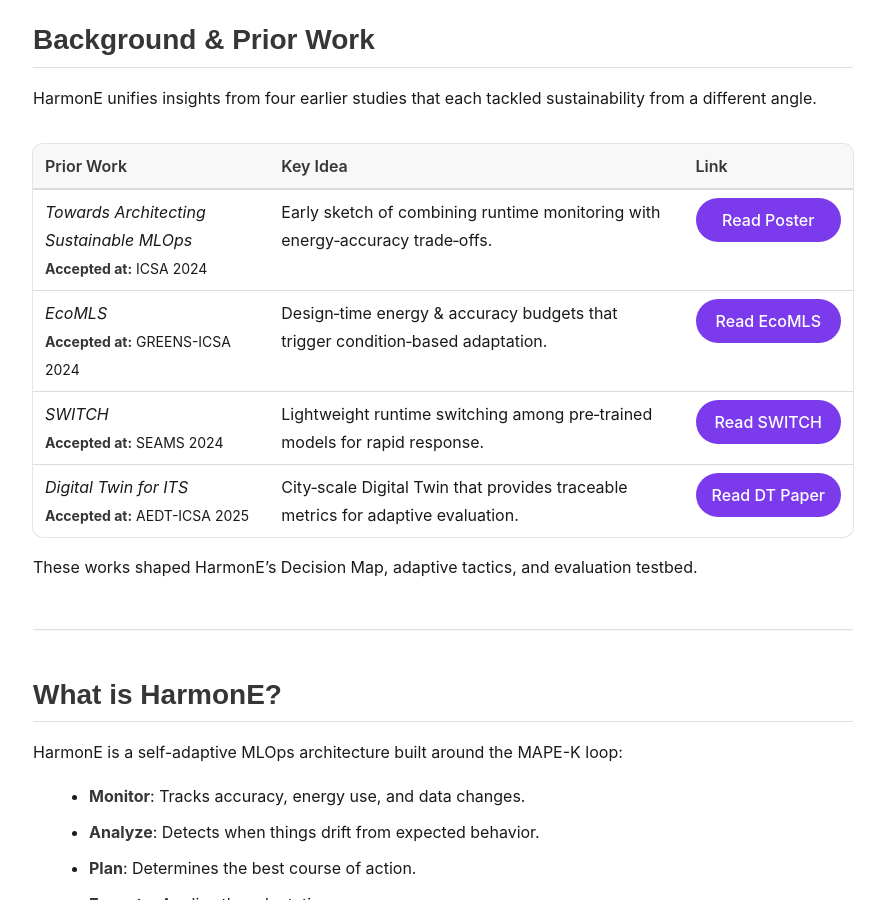
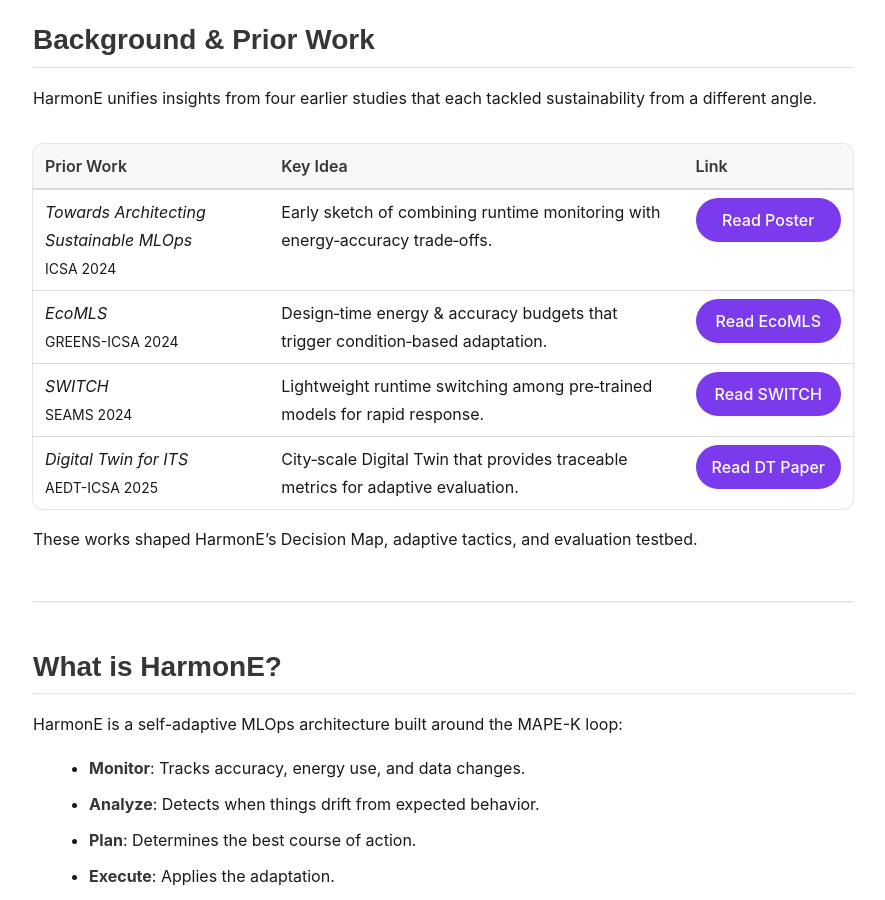
Before and after one commit to sa4s-serc/HarmonE, a Jekyll site: the page built from index.md, in a window 1280 px wide and 900 px high, scrolled down 1797 px. Shown: the whole window, without its empty margins (197-1082 px from the left). Built offline with Jekyll 4.4.1, drawn with Linux system fonts in a browser that asks for light colours; some web fonts are replaced.

Commit message:
table formatting

```diff
--- a/index.md
+++ b/index.md
@@ -69,7 +69,7 @@
     <tr>
       <td>
         <em>Towards Architecting Sustainable MLOps</em><br>
-        <small><strong>Accepted at:</strong> ICSA 2024</small>
+        <small>ICSA 2024</small>
       </td>
       <td>Early sketch of combining runtime monitoring with energy‑accuracy trade‑offs.</td>
       <td><a class="button-purple" href="https://arxiv.org/pdf/2404.04572" target="_blank">Read&nbsp;Poster</a></td>
@@ -77,7 +77,7 @@
     <tr>
       <td>
         <em>EcoMLS</em><br>
-        <small><strong>Accepted at:</strong> GREENS-ICSA 2024</small>
+        <small>GREENS-ICSA 2024</small>
       </td>
       <td>Design‑time energy & accuracy budgets that trigger condition‑based adaptation.</td>
       <td><a class="button-purple" href="https://arxiv.org/pdf/2404.11411" target="_blank">Read&nbsp;EcoMLS</a></td>
@@ -85,7 +85,7 @@
     <tr>
       <td>
         <em>SWITCH</em><br>
-        <small><strong>Accepted at:</strong> SEAMS 2024</small>
+        <small>SEAMS 2024</small>
       </td>
       <td>Lightweight runtime switching among pre‑trained models for rapid response.</td>
       <td><a class="button-purple" href="https://arxiv.org/pdf/2402.06351" target="_blank">Read&nbsp;SWITCH</a></td>
@@ -93,7 +93,7 @@
     <tr>
       <td>
         <em>Digital Twin for ITS</em><br>
-        <small><strong>Accepted at:</strong> AEDT-ICSA 2025</small>
+        <small>AEDT-ICSA 2025</small>
       </td>
       <td>City‑scale Digital Twin that provides traceable metrics for adaptive evaluation.</td>
       <td><a class="button-purple" href="https://arxiv.org/pdf/2502.17646" target="_blank">Read&nbsp;DT&nbsp;Paper</a></td>
```
